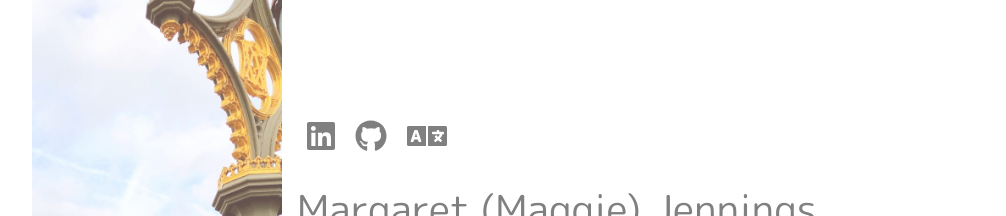
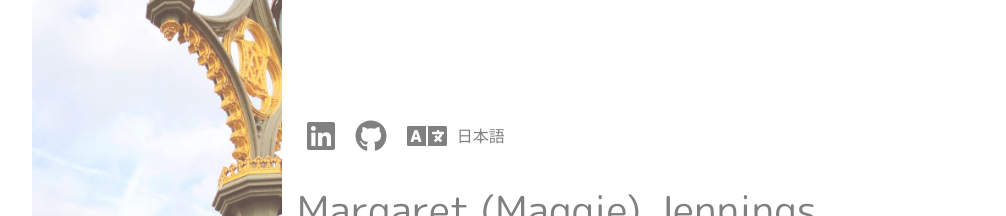
Before and after one commit to mmjenjen/about-me, a React (Create React App) app: page / in a window 1280 px wide. Shown: the top 216 px of the page, without its empty margins (83-1089 px from the left). Built offline with nearby package versions, Linux system fonts and the light colour scheme.

Commit message:
Add label for indicating which language to change to

```diff
--- a/src/App.css
+++ b/src/App.css
@@ -55,3 +55,8 @@
 .icon:hover {
   color: black;
 }
+
+.language-label {
+  position: relative;
+  top: -6px;
+}
--- a/src/MainPage/MainPage.tsx
+++ b/src/MainPage/MainPage.tsx
@@ -5,7 +5,8 @@ import { ChangingImage } from '../components';
 
 export const MainPage = () => {
     const [language, setLanguage] = React.useState<'ENG' | 'JPN'>('ENG');
-    const constants = language === ENG ? englishConstants : japaneseConstants;
+    const isEnglish = language === 'ENG';
+    const constants = isEnglish ? englishConstants : japaneseConstants;
     return (
         <div className='main-page'>
             <div className='left-content'>
@@ -19,7 +20,8 @@ export const MainPage = () => {
                 <div className='icon-bar'>
                     <a href='https://www.linkedin.com/in/margaret-jennings-237626106'><FontAwesomeIcon icon={['fab', 'linkedin']} size={'2x'} className='icon'/></a>
                     <a href='https://github.com/mmjenjen'><FontAwesomeIcon icon={['fab', 'github']} size={'2x'} className='icon'/></a>
-                    <FontAwesomeIcon icon='language' size={'2x'} className='icon' onClick={() => { language === 'ENG' ? setLanguage('JPN') : setLanguage('ENG'); }}/>
+                    <FontAwesomeIcon icon='language' size={'2x'} className='icon' onClick={() => { isEnglish ? setLanguage('JPN') : setLanguage('ENG'); }}/>
+                    <span className='language-label'>{isEnglish ? '日本語' : 'ENG'}</span>
                 </div>
                 <h1 className='title'>{constants.myName}</h1>
                 <div className='content'>
```
